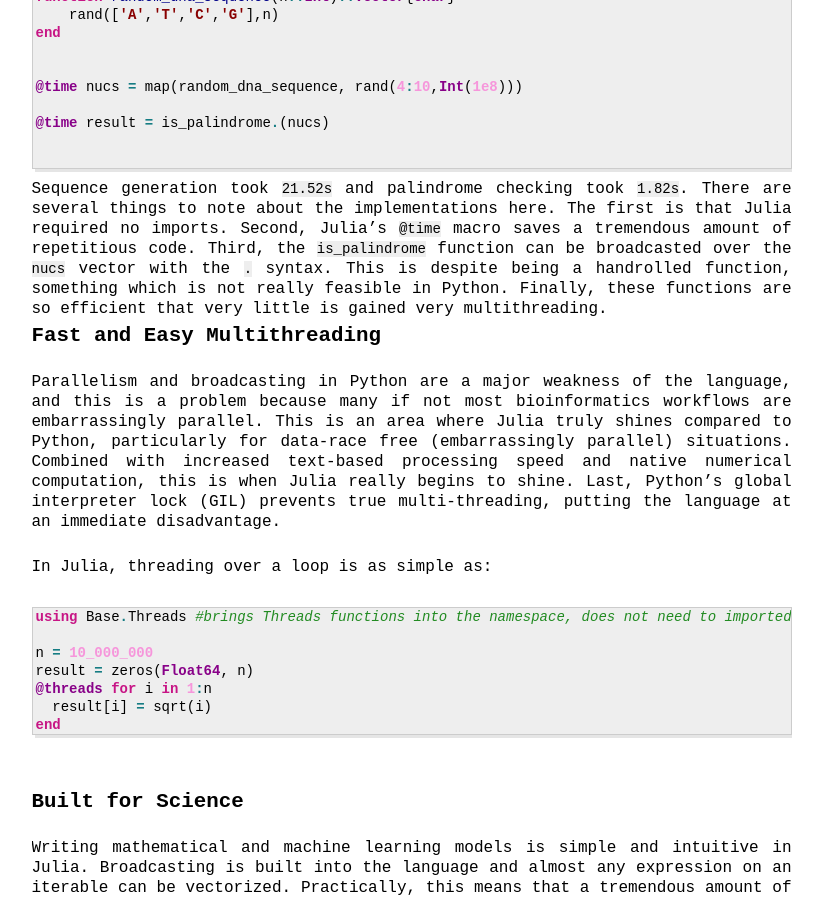
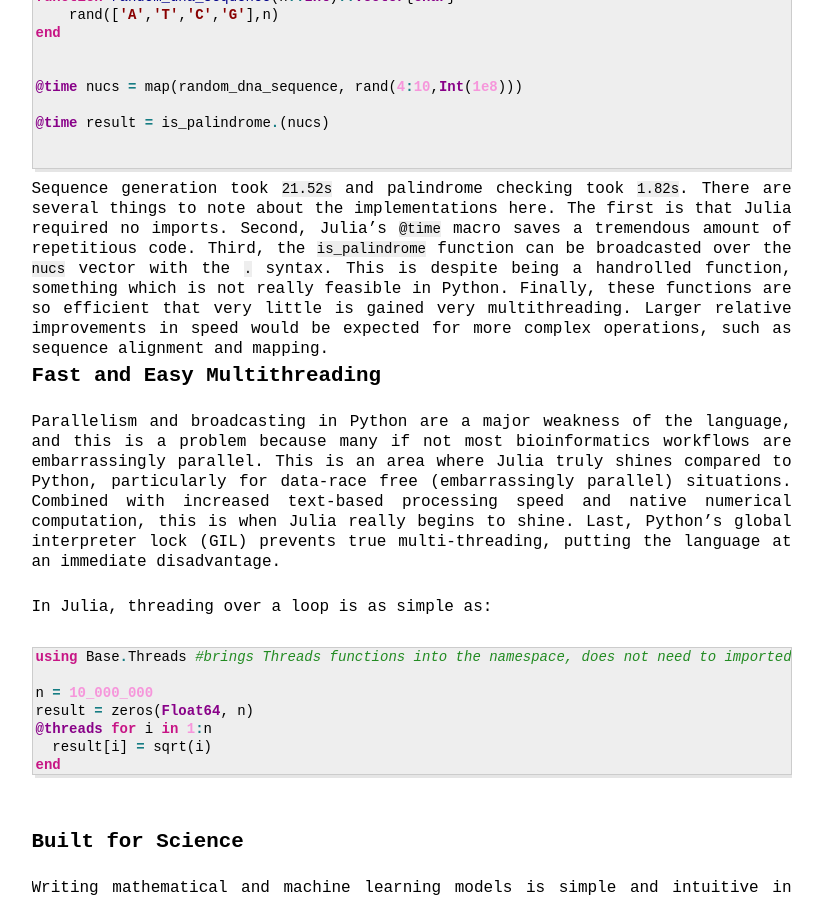
Before and after one commit to dan-sprague/dan-sprague.github.io, a Jekyll site: the page built from _posts/2024-12-4-juliacase.markdown, in a window 1280 px wide and 900 px high, scrolled down 3369 px. Shown: the whole window, without its empty margins (221-1044 px from the left). Built offline with Jekyll 4.4.1, drawn with Linux system fonts in a browser that asks for light colours.

Commit message:
projects

````diff
--- a/_posts/2024-12-4-juliacase.markdown
+++ b/_posts/2024-12-4-juliacase.markdown
@@ -137,7 +137,7 @@
 
 ```
 
-Sequence generation took `21.52s` and palindrome checking took `1.82s`. There are several things to note about the implementations here. The first is that Julia required no imports. Second, Julia's `@time` macro saves a tremendous amount of repetitious code. Third, the `is_palindrome` function can be broadcasted over the `nucs` vector with the `.` syntax. This is despite being a handrolled function, something which is not really feasible in Python. Finally, these functions are so efficient that very little is gained very multithreading.
+Sequence generation took `21.52s` and palindrome checking took `1.82s`. There are several things to note about the implementations here. The first is that Julia required no imports. Second, Julia's `@time` macro saves a tremendous amount of repetitious code. Third, the `is_palindrome` function can be broadcasted over the `nucs` vector with the `.` syntax. This is despite being a handrolled function, something which is not really feasible in Python. Finally, these functions are so efficient that very little is gained very multithreading. Larger relative improvements in speed would be expected for more complex operations, such as sequence alignment and mapping.
 
 ## Fast and Easy Multithreading
 <br>
````
